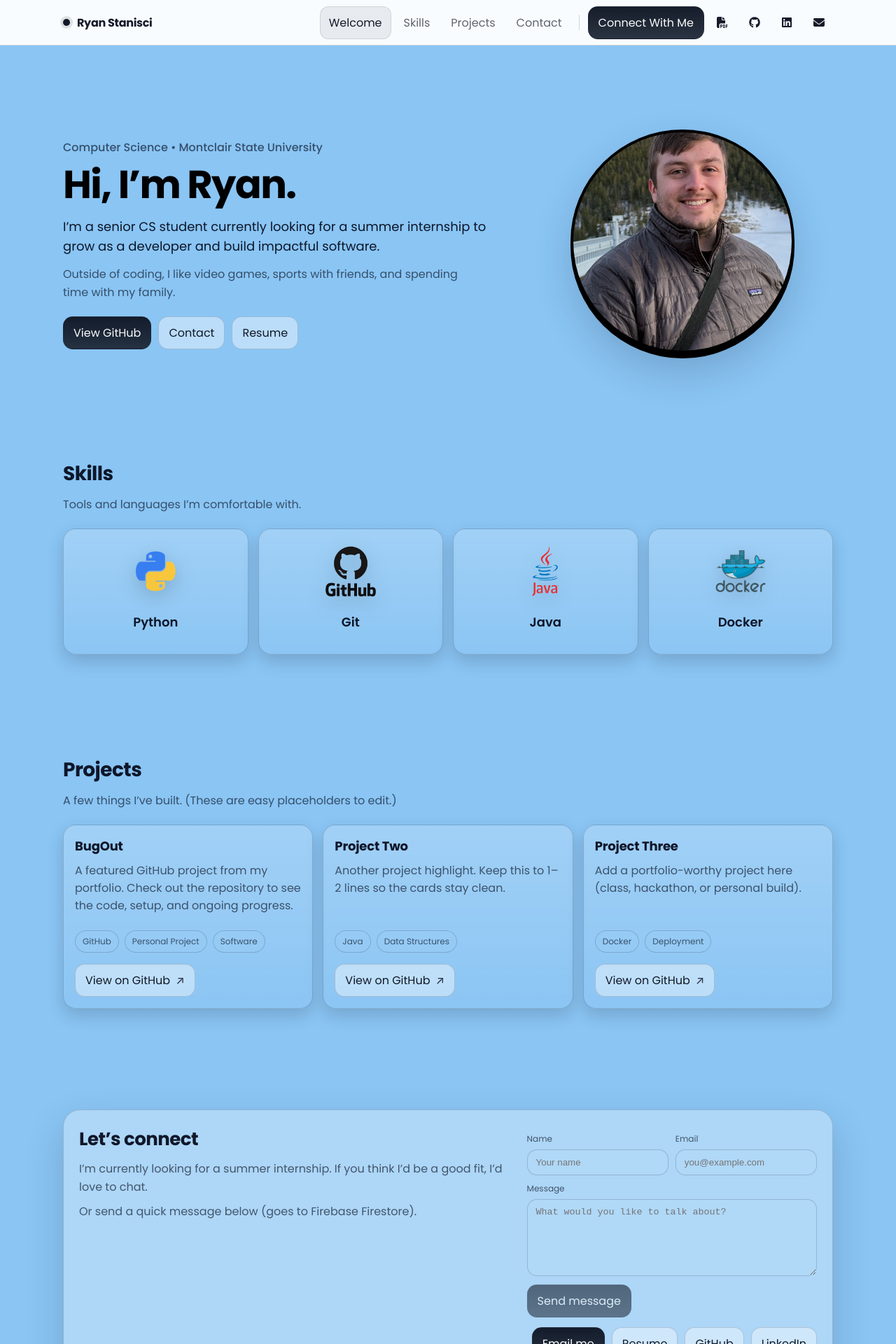
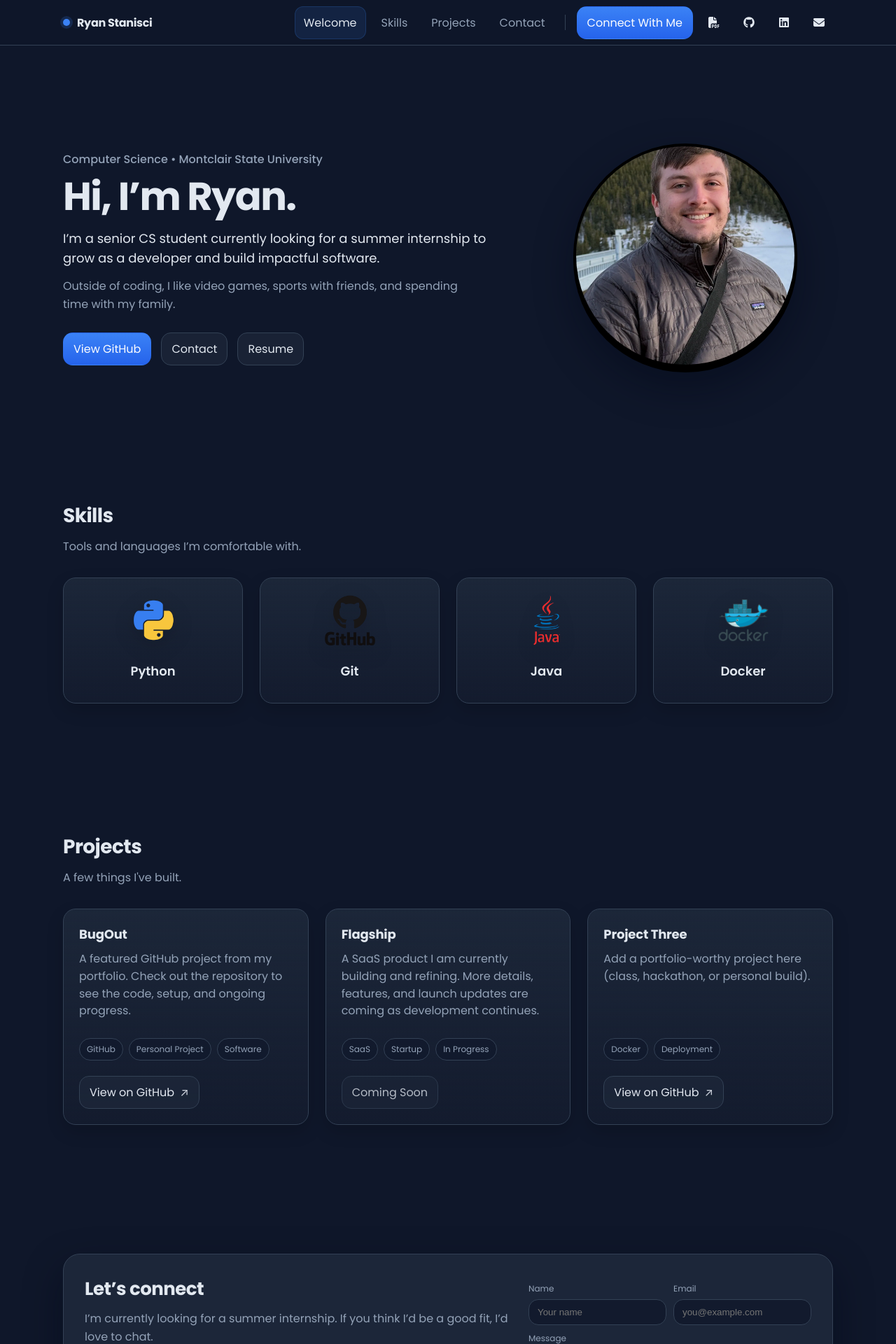
Before and after one commit to RyanStan59/Personal-website, a React (Create React App) app: page / in a window 1280 px wide. Shown: the top 1920 px of the page at 70% size. Built offline with nearby package versions, Linux system fonts and the light colour scheme; no server answers.

Commit message:
Update site styling projects and resume

```diff
--- a/src/components/Footer.jsx
+++ b/src/components/Footer.jsx
@@ -27,7 +27,7 @@ export default function Footer() {
             </a>
             <a
               className="button button--ghost"
-              href={`${process.env.PUBLIC_URL}/images/Most_Updated_Ryan_s_Resume.pdf`}
+              href={`${process.env.PUBLIC_URL}/images/Ryan_s_Resume (1).pdf`}
               target="_blank"
               rel="noopener noreferrer"
             >
--- a/src/components/Navbar.jsx
+++ b/src/components/Navbar.jsx
@@ -73,7 +73,7 @@ function Navbar({
 
           <a
             className="navIcon"
-            href={`${process.env.PUBLIC_URL}/images/Most_Updated_Ryan_s_Resume.pdf`}
+            href={`${process.env.PUBLIC_URL}/images/Ryan_s_Resume (1).pdf`}
             target="_blank"
             rel="noopener noreferrer"
             title="Resume"
--- a/src/components/PersonalInfo.jsx
+++ b/src/components/PersonalInfo.jsx
@@ -29,7 +29,7 @@ function PersonalInfo({ onContactClick }) {
           </button>
           <a
             className="button button--ghost"
-            href={`${process.env.PUBLIC_URL}/images/Most_Updated_Ryan_s_Resume.pdf`}
+            href={`${process.env.PUBLIC_URL}/images/Ryan_s_Resume (1).pdf`}
             target="_blank"
             rel="noopener noreferrer"
           >
--- a/src/components/Projects.jsx
+++ b/src/components/Projects.jsx
@@ -10,12 +10,12 @@ const projects = [
     cta: 'View on GitHub',
   },
   {
-    title: 'Project Two',
+    title: 'Flagship',
     description:
-      'Another project highlight. Keep this to 1–2 lines so the cards stay clean.',
-    tags: ['Java', 'Data Structures'],
-    href: 'https://github.com/RyanStan59',
-    cta: 'View on GitHub',
+      'A SaaS product I am currently building and refining. More details, features, and launch updates are coming as development continues.',
+    tags: ['SaaS', 'Startup', 'In Progress'],
+    href: '',
+    cta: 'Coming Soon',
   },
   {
     title: 'Project Three',
@@ -32,9 +32,7 @@ export default function Projects() {
     <div className="container">
       <div className="sectionHeader">
         <h2>Projects</h2>
-        <p className="muted">
-          A few things I’ve built. (These are easy placeholders to edit.)
-        </p>
+        <p className="muted">A few things I&apos;ve built.</p>
       </div>
 
       <div className="grid grid--3">
@@ -54,6 +52,7 @@ export default function Projects() {
             </div>
 
             <div className="cardActions">
+              {p.href ? (
                 <a
                   className="button button--ghost"
                   href={p.href}
@@ -65,6 +64,9 @@ export default function Projects() {
                     ↗
                   </span>
                 </a>
+              ) : (
+                <span className="button button--ghost button--disabled">{p.cta}</span>
+              )}
             </div>
           </article>
         ))}
--- a/src/styles.css
+++ b/src/styles.css
@@ -1,14 +1,20 @@
 /* Global theme tokens */
 :root {
-  --bg: #8ac5f4;
-  --panel: rgba(255, 255, 255, 0.2);
-  --panel2: rgba(255, 255, 255, 0.28);
-  --border: rgba(2, 6, 23, 0.16);
-  --text: rgba(2, 6, 23, 0.92);
-  --muted: rgba(2, 6, 23, 0.62);
-  --shadow: 0 22px 55px rgba(2, 6, 23, 0.16);
-  --accent: #111827;
-  --focus: rgba(17, 24, 39, 0.2);
+  --bg-primary: #0f172a;
+  --bg-secondary: #1e293b;
+  --text-primary: #e2e8f0;
+  --text-secondary: #94a3b8;
+  --primary: #3b82f6;
+  --accent: #22c55e;
+  --highlight: #a78bfa;
+  --border: #334155;
+  --bg: var(--bg-primary);
+  --panel: rgba(30, 41, 59, 0.88);
+  --panel2: rgba(51, 65, 85, 0.94);
+  --text: var(--text-primary);
+  --muted: var(--text-secondary);
+  --shadow: 0 22px 55px rgba(2, 6, 23, 0.45);
+  --focus: rgba(59, 130, 246, 0.28);
   --radius: 18px;
   --max: 1100px;
 }
@@ -60,20 +66,20 @@ button {
 }
 
 .container {
-  width: min(var(--max), calc(100% - 40px));
+  width: min(var(--max), calc(100% - 56px));
   margin: 0 auto;
 }
 
 .section {
-  padding: 72px 0;
+  padding: 92px 0;
 }
 
 .section--hero {
-  padding-top: 120px;
+  padding-top: 140px;
 }
 
 .section--footer {
-  padding-bottom: 90px;
+  padding-bottom: 110px;
 }
 
 .muted {
@@ -87,7 +93,7 @@ button {
 }
 
 .sectionHeader {
-  margin-bottom: 22px;
+  margin-bottom: 32px;
 }
 
 .sectionHeader h2 {
@@ -105,7 +111,7 @@ button {
   position: sticky;
   top: 0;
   z-index: 50;
-  background: rgba(255, 255, 255, 0.95);
+  background: rgba(15, 23, 42, 0.92);
   backdrop-filter: blur(10px);
   border-bottom: 1px solid var(--border);
 }
@@ -130,8 +136,8 @@ button {
   width: 10px;
   height: 10px;
   border-radius: 999px;
-  background: #111827;
-  box-shadow: 0 0 0 4px rgba(17, 24, 39, 0.12);
+  background: var(--primary);
+  box-shadow: 0 0 0 4px rgba(59, 130, 246, 0.18);
 }
 
 .navBurger {
@@ -156,7 +162,7 @@ button {
 .navLinks {
   display: flex;
   align-items: center;
-  gap: 6px;
+  gap: 10px;
 }
 
 .navDivider {
@@ -179,8 +185,8 @@ button {
 }
 
 .navLink.isActive {
-  background: rgba(17, 24, 39, 0.08);
-  border: 1px solid rgba(17, 24, 39, 0.1);
+  background: rgba(59, 130, 246, 0.12);
+  border: 1px solid rgba(59, 130, 246, 0.2);
   color: var(--text);
 }
 
@@ -208,7 +214,7 @@ button {
 .hero {
   display: grid;
   grid-template-columns: 1.2fr 0.8fr;
-  gap: 26px;
+  gap: 44px;
   align-items: center;
 }
 
@@ -223,11 +229,11 @@ button {
   font-size: clamp(34px, 5vw, 56px);
   letter-spacing: -0.03em;
   line-height: 1.05;
-  color: #000;
+  color: var(--text);
 }
 
 .gradientText {
-  color: #000;
+  color: var(--text);
 }
 
 .lead {
@@ -246,8 +252,8 @@ button {
 .heroActions {
   display: flex;
   flex-wrap: wrap;
-  gap: 10px;
-  margin-top: 22px;
+  gap: 14px;
+  margin-top: 28px;
 }
 
 .heroMedia {
@@ -297,17 +303,17 @@ button {
 }
 
 .button--primary {
-  background: linear-gradient(180deg, rgba(17, 24, 39, 0.98), rgba(31, 41, 55, 0.95));
+  background: linear-gradient(180deg, var(--primary), #2563eb);
   border-color: transparent;
   color: rgba(255, 255, 255, 0.98);
 }
 
 .button--primary:hover {
-  background: linear-gradient(180deg, rgba(0, 0, 0, 0.98), rgba(17, 24, 39, 0.98));
+  background: linear-gradient(180deg, #60a5fa, var(--primary));
 }
 
 .button--ghost {
-  background: rgba(255, 255, 255, 0.42);
+  background: rgba(30, 41, 59, 0.7);
 }
 
 .buttonIcon {
@@ -317,7 +323,7 @@ button {
 /* Grid + cards */
 .grid {
   display: grid;
-  gap: 14px;
+  gap: 24px;
 }
 
 .grid--3 {
@@ -333,7 +339,7 @@ button {
   background: linear-gradient(180deg, var(--panel), rgba(255, 255, 255, 0.02));
   border: 1px solid var(--border);
   box-shadow: 0 10px 24px rgba(0, 0, 0, 0.16);
-  padding: 16px;
+  padding: 22px;
   transition: transform 180ms ease, background 180ms ease;
 }
 
@@ -376,7 +382,7 @@ button {
 }
 
 .cardTop {
-  min-height: 120px;
+  min-height: 148px;
 }
 
 .tags {
@@ -390,25 +396,31 @@ button {
   font-size: 12px;
   color: var(--muted);
   border: 1px solid var(--border);
-  background: rgba(255, 255, 255, 0.02);
+  background: rgba(15, 23, 42, 0.55);
   padding: 6px 10px;
   border-radius: 999px;
 }
 
 .cardActions {
-  margin-top: 16px;
+  margin-top: 22px;
 }
 
 /* Footer */
 .footerCard {
   display: grid;
   grid-template-columns: 1.2fr 0.8fr;
-  gap: 18px;
-  padding: 22px;
+  gap: 28px;
+  padding: 30px;
   border-radius: calc(var(--radius) + 6px);
-  background: rgba(255, 255, 255, 0.3);
+  background: rgba(30, 41, 59, 0.9);
   border: 1px solid var(--border);
   box-shadow: var(--shadow);
+}
+
+.button--disabled {
+  opacity: 0.78;
+  cursor: default;
+  pointer-events: none;
 }
 
 .footerCard h2 {
@@ -482,7 +494,7 @@ button {
   width: 100%;
   border-radius: 14px;
   border: 1px solid var(--border);
-  background: rgba(255, 255, 255, 0.04);
+  background: rgba(15, 23, 42, 0.75);
   color: var(--text);
   padding: 10px 12px;
   outline: none;
@@ -490,7 +502,7 @@ button {
 }
 
 .input:focus {
-  border-color: rgba(0, 113, 227, 0.55);
+  border-color: var(--primary);
   box-shadow: 0 0 0 4px var(--focus);
 }
 
@@ -513,11 +525,11 @@ button {
 }
 
 .contactStatus.isSuccess {
-  color: rgba(52, 199, 89, 0.95);
+  color: var(--accent);
 }
 
 .contactStatus.isError {
-  color: rgba(255, 59, 48, 0.95);
+  color: #f87171;
 }
 
 .button[disabled] {
@@ -531,7 +543,7 @@ button {
   border-radius: 14px;
   padding: 12px;
   margin-bottom: 12px;
-  background: rgba(255, 255, 255, 0.03);
+  background: rgba(15, 23, 42, 0.5);
 }
 
 .modalOverlay {
@@ -549,7 +561,7 @@ button {
   width: min(720px, 100%);
   border-radius: 22px;
   border: 1px solid var(--border);
-  background: linear-gradient(180deg, rgba(255, 255, 255, 0.75), rgba(255, 255, 255, 0.6));
+  background: linear-gradient(180deg, rgba(30, 41, 59, 0.96), rgba(15, 23, 42, 0.96));
   box-shadow: var(--shadow);
   padding: 16px;
 }
@@ -637,7 +649,7 @@ button {
     flex-direction: column;
     align-items: stretch;
     gap: 6px;
-    background: rgba(255, 255, 255, 0.97);
+    background: rgba(15, 23, 42, 0.98);
     backdrop-filter: blur(10px);
     border-bottom: 1px solid var(--border);
   }
```
Also changed, not shown: 2 other files (tests, documents, lock files or other folders). Lines whose indentation alone changed are shown as unchanged.
